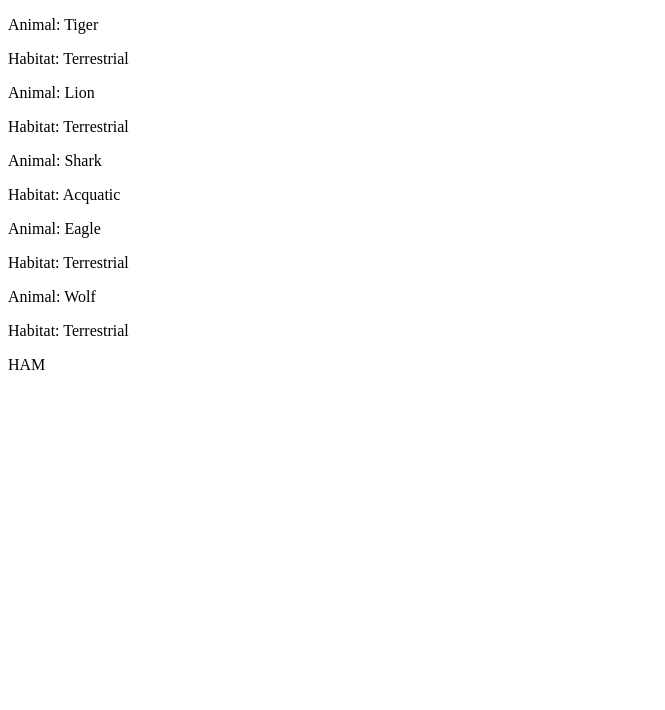
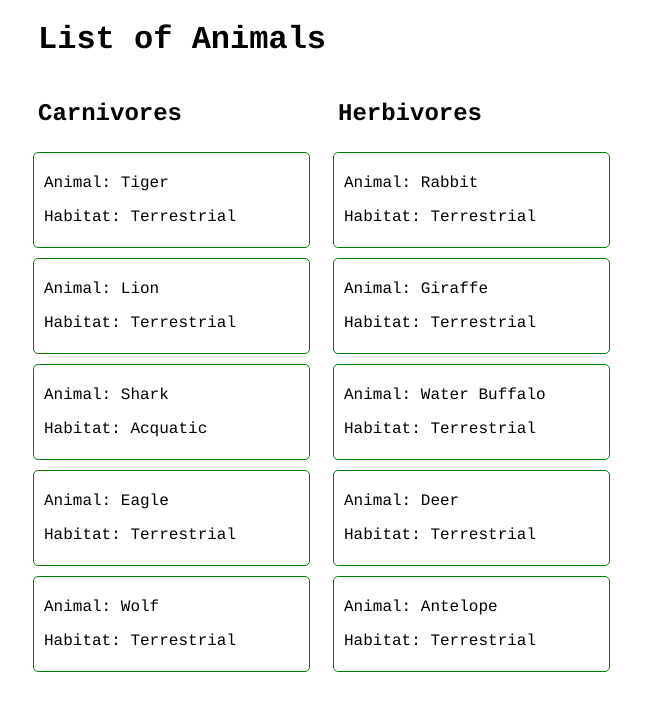
Before and after one commit to hiattcollins/Ex-2SPA-XHRs-1-IIFE-XHR, a plain HTML site: page index.html in a window 1280 px wide. Shown: the whole page, without its empty margins (0-665 px from the left). Drawn offline with Linux system fonts and the light colour scheme.

Commit message:
carnivore and herbivore functions working, basic styles out

```diff
--- a/Predator.js
+++ b/Predator.js
@@ -6,19 +6,19 @@ var Predator = (function (getJSONdata) {
   var herbivores = [];
 
   return {
-		sendNotice: function (someinfo) {
+		// sendNotice: function (someinfo) {
 
-			var theMeat = "HAM";
-			// var newMeat = someinfo;
-    	console.log("sendNotice triggered");
-    	console.log("someinfo", someinfo);
+		// 	var theMeat = "HAM";
+		// 	// var newMeat = someinfo;
+  //   	console.log("sendNotice triggered");
+  //   	console.log("someinfo", someinfo);
 
-			var someinforesult = someinfo(theMeat);
+		// 	var someinforesult = someinfo(theMeat);
 
-			return someinfo;
-    	// return theMeat;
-    	// return newMeat;
-    },
+		// 	return someinfo;
+  //   	// return theMeat;
+  //   	// return newMeat;
+  //   },
 
     loadCarnivores: function (callbackToInvoke) {
       var loader = new XMLHttpRequest();
@@ -63,6 +63,8 @@ var Predator = (function (getJSONdata) {
         herbivores = JSON.parse(this.responseText);
         console.log("herbivores", herbivores);
 
+        callbackToInvoke(herbivores);
+
     	});
 
     	loader.addEventListener("error", function (event) {
--- a/iife-xhr.js
+++ b/iife-xhr.js
@@ -16,26 +16,32 @@ var carnTest;
 			// document.getElementById("carnivores").innerHTML = `${carnivores}`
 
 
-			logCarnTest();
+			// logCarnTest();
 			// document.getElementById("carnivores").innerHTML = theMeat;
 
 
 		  carnivores.forEach(function (element) {
-		  	document.getElementById("carnivores").innerHTML +=  `<p>Animal: ${element.Name}</p>
-		  														<p>Habitat: ${element.Habitat}</p>`
+		  	document.getElementById("carnivores").innerHTML +=  `<div class="animalCard">
+		  														<p>Animal: ${element.Name}</p>
+		  														<p>Habitat: ${element.Habitat}</p>
+		  														</div>`
 		  });
 	}
 
-	// function showHerbivores (herbivores) {
+	function showHerbivores (herbivores) {
 
 
 
-	// 	console.log("herbivores/iife", herbivores);
-	//   // herbivores.forEach(function (element) {
-	//   // 	document.getElementById("herbivores").innerHTML =  `<p>Animal: ${element.Name}</p>
-	//   // 														<p>Habitat: ${element.Habitat}</p>`
-	//   // });
-	// }
+		console.log("herbivores/iife", herbivores);
+
+
+	  herbivores.forEach(function (element) {
+	  	document.getElementById("herbivores").innerHTML +=  `<div class="animalCard">
+		  													<p>Animal: ${element.Name}</p>
+		  													<p>Habitat: ${element.Habitat}</p>
+		  													</div>`
+	  });
+	}
 
 // let tester = Predator.loadCarnivores();
 // console.log("tester", tester);
@@ -45,25 +51,27 @@ var carnTest;
 // Predator.loadHerbivores();
 
 
-function functionThatDoesStuff (theInput) {
-	console.log("theInput", theInput);
-	var toPrint = theInput;
-	document.getElementById("tester").innerHTML = `${toPrint}`;
-}
+// function functionThatDoesStuff (theInput) {
+// 	console.log("theInput", theInput);
+// 	var toPrint = theInput;
+// 	document.getElementById("tester").innerHTML = `${toPrint}`;
+// }
 
 
 
-var newtest = Predator.sendNotice(functionThatDoesStuff);
-// document.getElementById("carnivores").innerHTML = `${newtest}`
-console.log("newtest", newtest);
+// var newtest = Predator.sendNotice(functionThatDoesStuff);
+// // document.getElementById("carnivores").innerHTML = `${newtest}`
+// console.log("newtest", newtest);
 
 
 carnTest = Predator.loadCarnivores(showCarnivores);
 console.log("carnTest1", carnTest);
 // console.log("tester", tester);
 
+Predator.loadHerbivores(showHerbivores);
+
 // })();
 
-function logCarnTest (){
-	console.log("carnTest2", carnTest);
-};
+// function logCarnTest (){
+// 	console.log("carnTest2", carnTest);
+// };
--- a/index.html
+++ b/index.html
@@ -2,12 +2,19 @@
 <html>
 	<head>
 		<title>Predator</title>
+		<link rel="stylesheet" type="text/css" href="styles.css">
 	</head>
 	<body>
 
-		<div id="carnivores"></div>
+		<h1>List of Animals</h1>
 
-		<div id="herbivores"></div>
+		<div id="carnivores">
+			<h2>Carnivores</h2>
+		</div>
+
+		<div id="herbivores">
+			<h2>Herbivores</h2>
+		</div>
 
 		<div id="tester"></div>
 
--- /dev/null
+++ b/styles.css
@@ -0,0 +1,24 @@
+body {
+	font-family: Courier, sans-serif;
+}
+
+body div {
+	width: 260px;
+	float: left;
+	margin: auto 20px auto 20px;
+}
+
+.animalCard {
+	border: 1px solid green;
+	border-radius: 5px;
+	margin: 5px;
+	padding: 5px 5px 5px 10px;
+}
+
+h1 {
+	margin-left: 30px;
+}
+
+h2 {
+	margin-left: 10px;
+}
```
